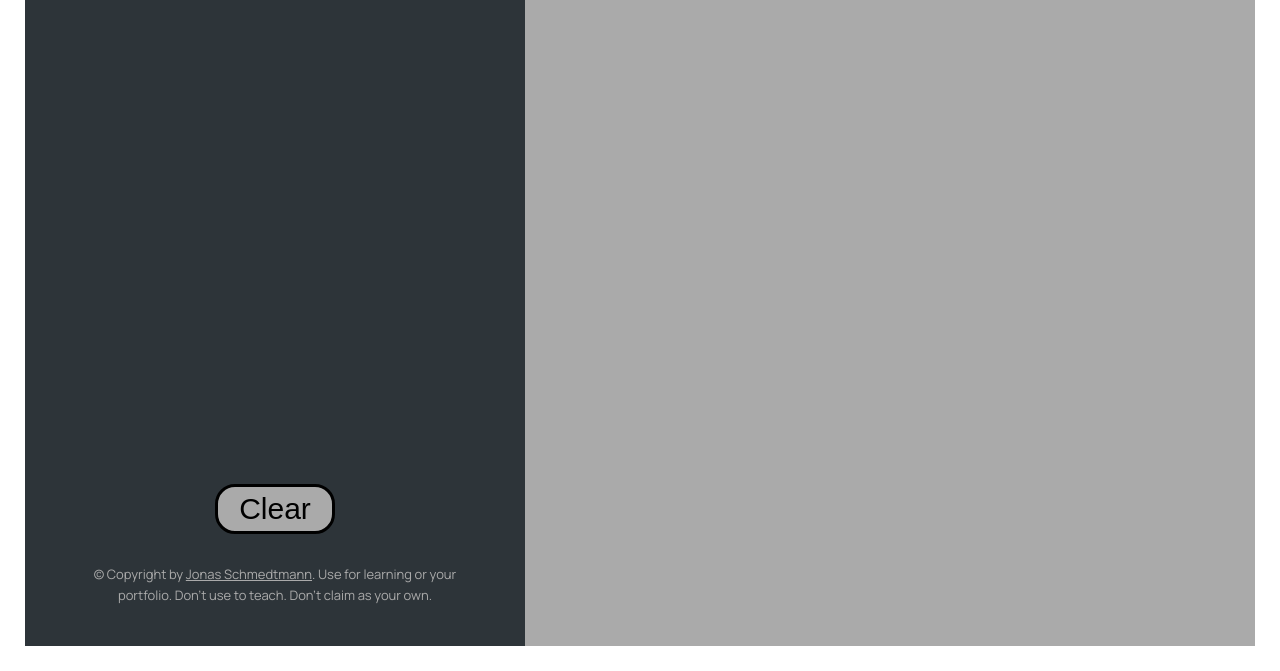
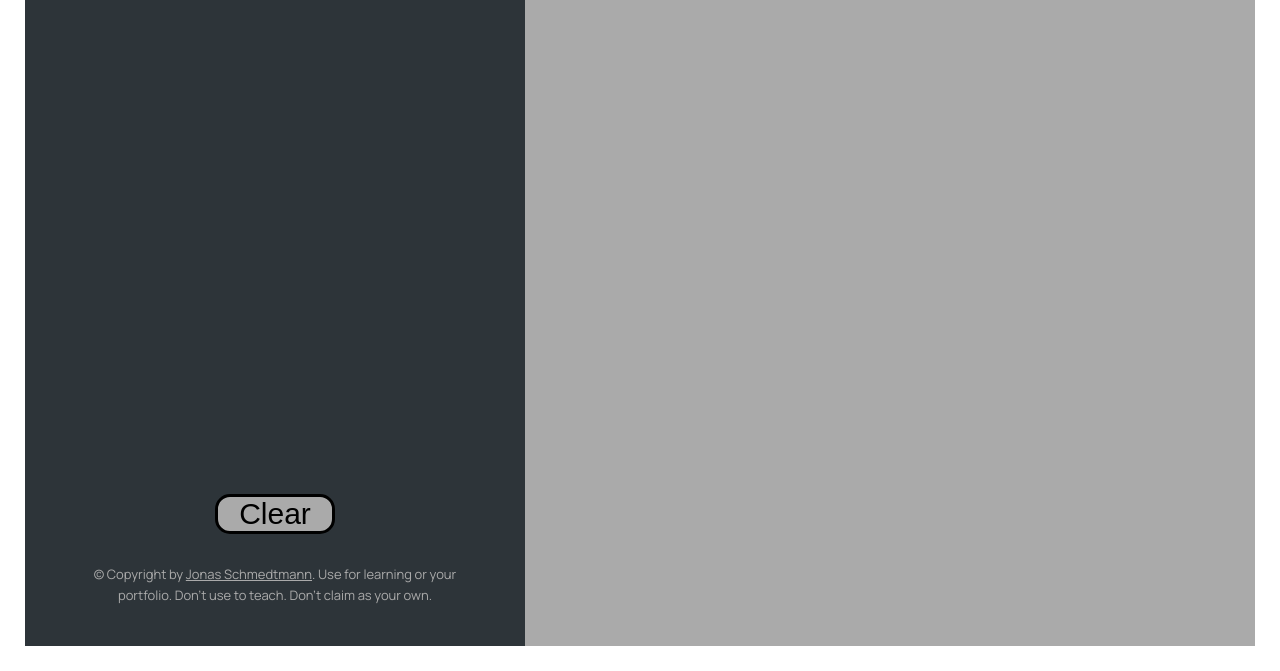
Before and after one commit to nataliadomanska/mapty, a plain HTML site: page index.html in a window 1280 px wide. Shown: the part 129-800 px from the top of the page. Drawn offline with nearby package versions, Linux system fonts and the light colour scheme.

Commit message:
button size change

```diff
--- a/style.css
+++ b/style.css
@@ -180,9 +180,9 @@ a:visited {
 
 .btn_clear {
   width: 30%;
-  height: 5rem;
+  height: 4rem;
   background-color: #aaa;
-  border-radius: 20px;
+  border-radius: 15px;
   margin: 3rem;
   border: 3px solid black;
   cursor: pointer;
```
